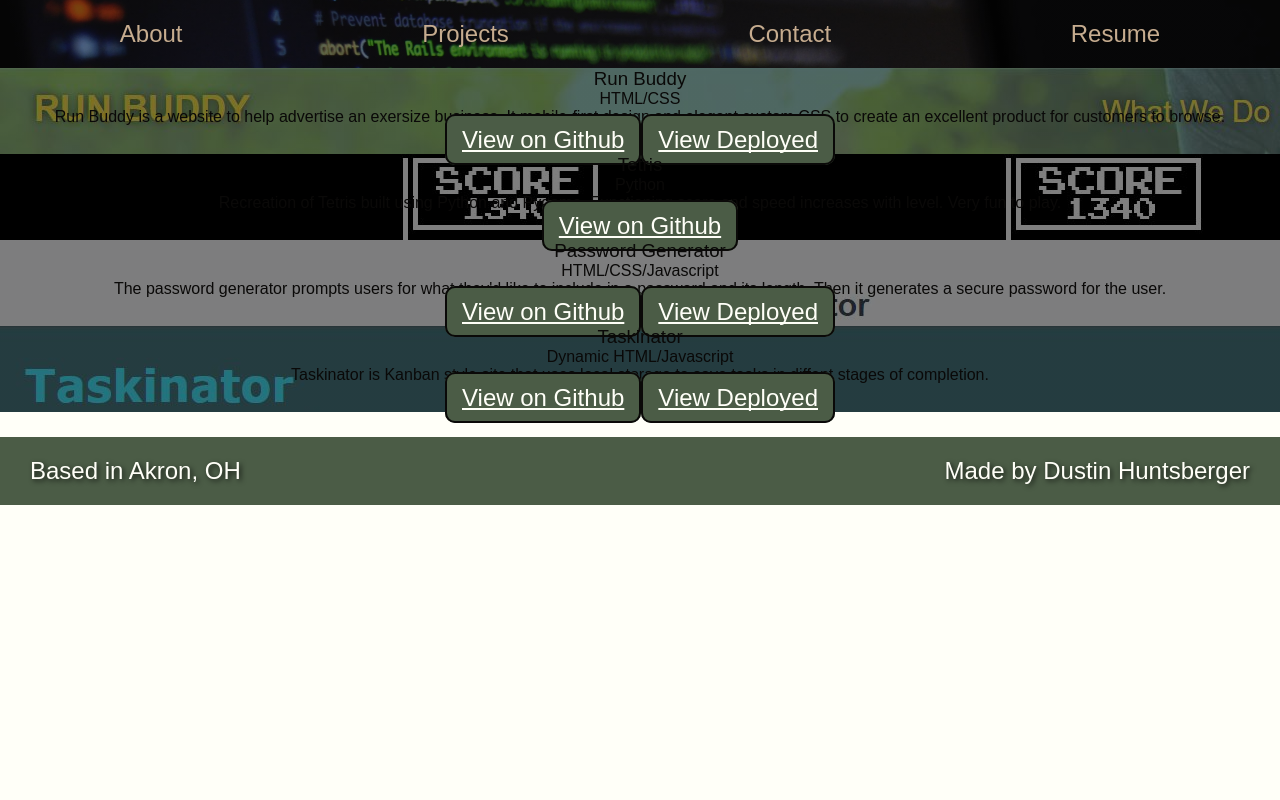
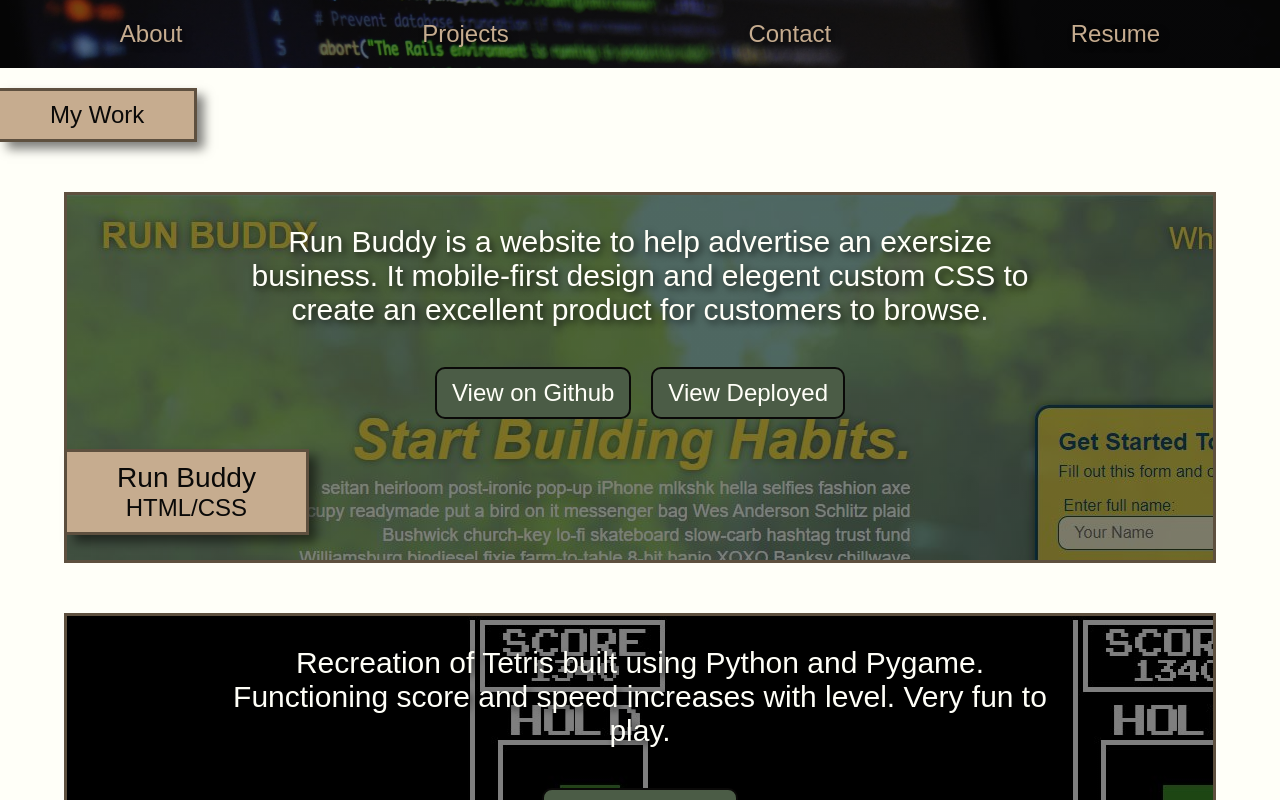
Before and after one commit to VerbalDye/verbaldye.github.io, a React (Create React App) app: page / in a window 1280 px wide. Both pictures are taken after a click on the button "Projects". Shown: the top 800 px of the page. Built offline with nearby package versions, Linux system fonts and the light colour scheme.

Commit message:
style projects section

```diff
--- a/src/components/Contact/index.js
+++ b/src/components/Contact/index.js
@@ -1,6 +1,23 @@
 function Contact() {
-    return(
-        <div>Hello World2</div>
+    return (
+        <div>
+            <h2 className="section-title">Get in Touch</h2>
+            <p className="contact-text">Thanks for visiting the site! If you are thinking about reaching out, listed below is my contact information. Looking forward to anyone reaching out!</p>
+            <ul className="contact">
+                <li>
+                    <a href="tel:3307494962">330-749-4962</a>
+                </li>
+                <li>
+                    <a href="mailto:dhunts258@gmail.com">dhunts258@gmail.com</a>
+                </li>
+                <li>
+                    <a href="https://github.com/VerbalDye">Github</a>
+                </li>
+                <li>
+                    <a href="https://twitter.com/VerbalDye">Twitter</a>
+                </li>
+            </ul>
+        </div>
     )
 }
 
--- a/src/components/Showcase/index.js
+++ b/src/components/Showcase/index.js
@@ -2,17 +2,16 @@ import data from '../../assets/showcase/projects.json';
 const projects = data.projects;
 
 function Showcase() {
+
+
     return (
-        <div>
-            {projects.map((project, i) => (
+        <div className='showcase'>
+            <h2 class="section-title">My Work</h2>
+            {projects.reverse().map((project, i) => (
                 <div className="showcase-el" style={{ backgroundImage: `linear-gradient( rgba(0, 0, 0, 0.5), rgba(0, 0, 0, 0.5) ), url(${require(`../../assets/showcase/img/${project.img_path}`)})` }} key={i}>
-                    <div className="showcase-title">
-                        <h3>{project.title}</h3>
-                        <p>{project.skills}</p>
-                    </div>
                     <div className="showcase-body">
-                        <div>
-                            <p>{project.description}</p>
+                        <p>{project.description}</p>
+                        <div className="showcase-btn">
                             <a href={project.github_link} rel="noreferrer" target="_blank" className="btn">
                                 View on Github
                             </a>
@@ -22,6 +21,10 @@ function Showcase() {
                                 </a>}
                         </div>
                     </div>
+                    <div className="showcase-title">
+                        <h3>{project.title}</h3>
+                        <p>{project.skills}</p>
+                    </div>
                 </div>
             ))}
         </div>
--- a/src/index.css
+++ b/src/index.css
@@ -5,10 +5,6 @@
     --quaternary-color: #0A0908;
     --quinary-color: #fffff8;
     --error: rgb(228, 46, 1);
-    --spacing-one: calc(1rem * 0.5);
-    --spacing-two: calc(1rem);
-    --spacing-five: calc(2.5rem);
-
 }
 
 @import url('https://fonts.googleapis.com/css2?family=Poiret+One&family=Raleway:wght@300;400;700&display=swap');
@@ -54,11 +50,13 @@ nav ul {
     padding: 10px 20px;
     border-radius: 15px;
     transition: all 1s;
+    text-shadow: 3px 3px 7px rgba(0, 0, 0, .5);
 }
 
 .nav-link:hover {
     color: var(--primary-color);
     background: var(--quinary-color);
+    text-shadow: none;
 }
 
 .hero {
@@ -176,6 +174,82 @@ nav ul {
     font-size: 18px;
 }
 
+.showcase-el {
+    width: 90%;
+    margin: 50px auto;
+    border: 3px var(--secondary-color) solid;
+
+}
+
+.showcase-body {
+    min-height: 25vh;
+    display: flex;
+    flex-direction: column;
+    justify-content: space-around;
+}
+
+.showcase-body p {
+    margin: 10px auto;
+    padding: 20px;
+    color: var(--quinary-color);
+    font-size: 30px;
+    width: 75%;
+    text-shadow: 3px 3px 7px rgba(0, 0, 0, .7);
+}
+
+.showcase-body a {
+    text-decoration: none;
+    margin: 10px 10px;
+}
+
+.showcase-btn {
+    display: flex;
+    flex-wrap: wrap;
+    justify-content: center;
+}
+
+.showcase-title {
+    padding: 10px 50px;
+    border: 3px solid var(--secondary-color);
+    border-left: none;
+    margin-top: 20px;
+    margin-bottom: 25px;
+    font-size: 24px;
+    background-color: var(--tertiary-color);
+    width: fit-content;
+    box-shadow: 7px 7px 10px rgba(0, 0, 0, .5);
+    color: var(--quaternary-color);
+    font-weight: normal;
+}
+
+.contact-text {
+    font-size: 24px;
+    width: 85%;
+    margin: 0px auto;
+}
+
+.contact {
+    display: flex;
+    justify-content: space-around;
+    flex-wrap: wrap;
+    align-items: center;
+    list-style: none;
+    padding: 20px 0;
+    margin: 40px;
+}
+
+.contact li a {
+    color: var(--primary-color);
+    font-size: 22px;
+    padding: 10px 20px;
+    text-shadow: 3px 3px 7px rgba(0, 0, 0, .5);
+}
+
+.contact li a:hover {
+    color: var(--primary-color);
+    text-shadow: none;
+    text-decoration: none;
+}
 
 footer {
     display: flex;
```
